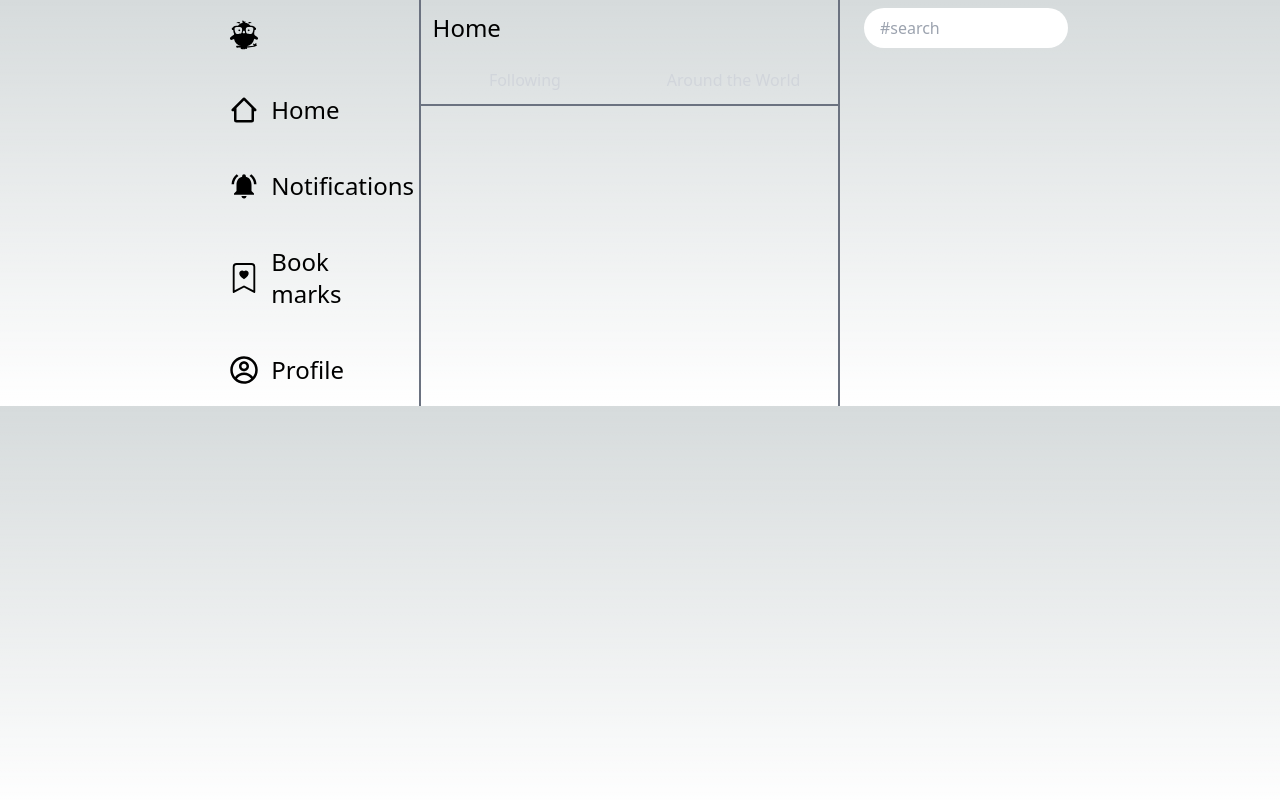
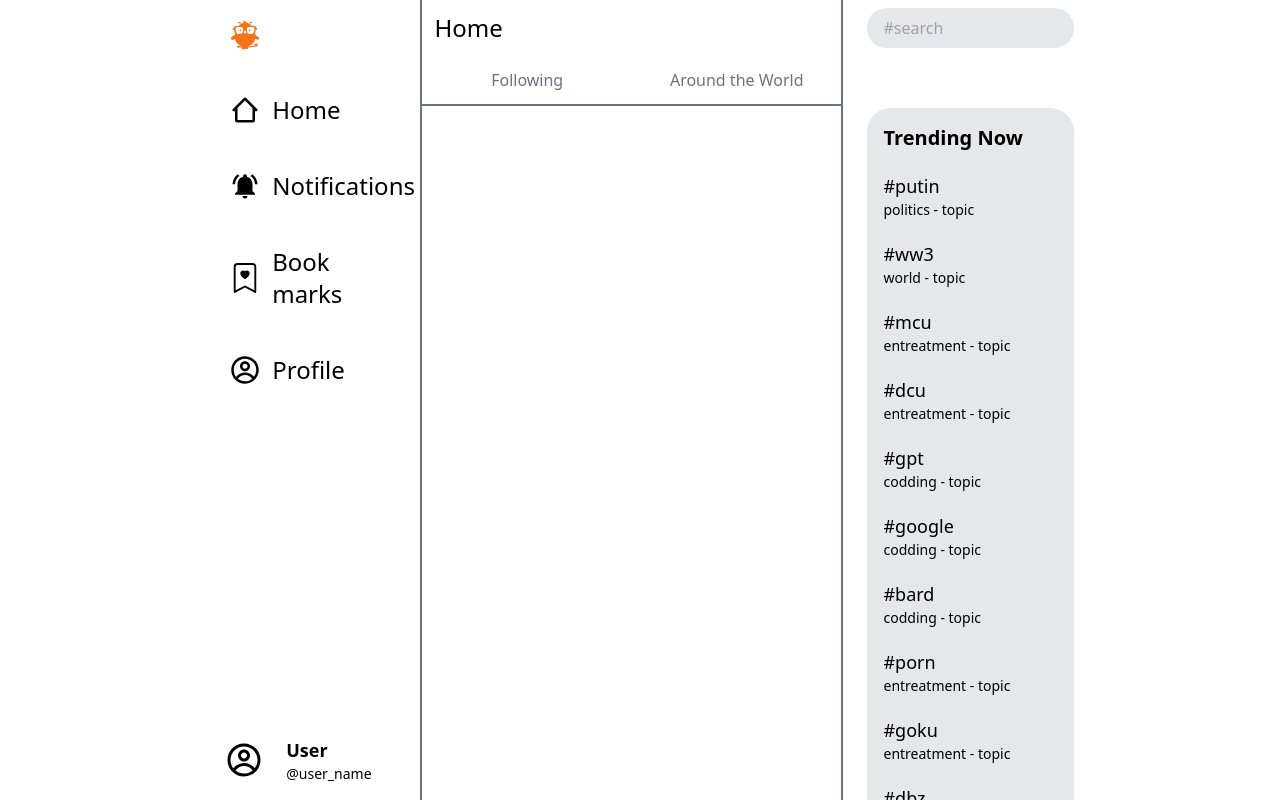
Before and after one commit to Nishikaru/Cuckoos, a Next.js app in the folder cuckoos/: page / in a window 1280 px wide. Built offline with nearby package versions, Linux system fonts and the light colour scheme.

Commit message:
trending section done

```diff
--- a/cuckoos/common/navbar/Navbar.jsx
+++ b/cuckoos/common/navbar/Navbar.jsx
@@ -1,17 +1,20 @@
-import { navData } from '@/data/navData';
-import React from 'react';
-import {GiHummingbird} from 'react-icons/gi'
-import NavLinks from './nav_links/NavLinks';
+import { navData } from "@/data/navData";
+import React from "react";
+import NavLinks from "./nav_links/NavLinks";
+import ProfilePic from "./nav_links/profile_pic/ProfilePic";
 
 const Navbar = () => {
   return (
-    <div className='w-full flex flex-row-reverse'>
-      <div className='w-1/2'>
-      <div className='p-2 flex flex-col gap-5'>
-        {
-          navData.map((item,index)=><NavLinks key={index} item={item} />)
-        }
-      </div>
+    <div className="w-full h-full flex flex-row-reverse">
+      <div className="w-1/2 flex flex-col justify-between">
+        <div className="p-2 flex flex-col gap-5">
+          {navData.map((item, index) => (
+            <NavLinks key={index} index={index} item={item} />
+          ))}
+        </div>
+        <div className="p-2">
+          <ProfilePic />
+        </div>
       </div>
     </div>
   );
--- a/cuckoos/common/navbar/nav_links/NavLinks.jsx
+++ b/cuckoos/common/navbar/nav_links/NavLinks.jsx
@@ -1,11 +1,11 @@
-import React from 'react';
+import React from "react";
 // import {GiHummingbird} from 'react-icons/gi'
 
-const NavLinks = ({item}) => {
+const NavLinks = ({ item,index }) => {
   return (
-    <div className='flex items-center gap-3 rounded-full w-fit cursor-pointer hover:bg-gray-500/30 p-3 text-3xl'>
-      <div className='w-fit flex justify-center items-center'>{item.icon}</div>
-      {item.label?<div className='text-2xl'>{item.label}</div>:null}
+    <div className="flex items-center gap-3 rounded-full w-fit cursor-pointer hover:bg-gray-500/30 p-3 text-3xl">
+      <div style={index==0?{color:"#F97316"}:null} className="w-fit flex justify-center items-center">{item.icon}</div>
+      {item.label ? <div className="text-2xl">{item.label}</div> : null}
     </div>
   );
 };
--- /dev/null
+++ b/cuckoos/common/navbar/nav_links/profile_pic/ProfilePic.jsx
@@ -0,0 +1,18 @@
+import React from 'react';
+import {CgProfile} from 'react-icons/cg'
+
+const ProfilePic = () => {
+  return (
+    <div className='p-2 flex gap-6 items-center rounded-full w-fit cursor-pointer hover:bg-gray-500/30 text-3xl pr-10'>
+      <div className='text-4xl'>
+        <CgProfile/>
+      </div>
+      <div>
+        <div className='text-lg font-semibold'>User</div>
+        <div className='text-sm'>@user_name</div>
+      </div>
+    </div>
+  );
+};
+
+export default ProfilePic;
--- a/cuckoos/components/home/Main.jsx
+++ b/cuckoos/components/home/Main.jsx
@@ -5,7 +5,7 @@ import Trending from '../trending/Trending';
 
 const Main = () => {
   return (
-    <div className='flex flex-col-reverse lg:flex-row w-full'>
+    <div className='flex flex-col-reverse lg:flex-row w-full h-screen'>
       <Navbar/>
       <Feeds/>
       <Trending/>
--- a/cuckoos/components/home/feeds/feeds_head/FeedsHead.jsx
+++ b/cuckoos/components/home/feeds/feeds_head/FeedsHead.jsx
@@ -6,7 +6,7 @@ const FeedsHead = () => {
       <div className='p-3'>
         <h1 className='text-2xl font-medium'>Home</h1>
       </div>
-      <div className='flex w-full text-center text-gray-300'>
+      <div className='flex w-full text-center text-gray-500'>
         <div className='w-full cursor-pointer hover:bg-gray-500/30 p-3 transition-all'>
           <h2>Following</h2>
         </div>
--- a/cuckoos/components/trending/Trending.jsx
+++ b/cuckoos/components/trending/Trending.jsx
@@ -1,10 +1,22 @@
-import React from 'react';
-import SearchBox from './search/SearchBox';
+import React from "react";
+import SearchBox from "./search/SearchBox";
+import { trendingData } from "@/data/trendingData";
 
 const Trending = () => {
   return (
-    <div className='w-full p-2 pl-6'>
-      <SearchBox/>
+    <div className="w-full h-full overflow-auto scrollbar-hide pl-2 pl-6 flex flex-col gap-6">
+      <div className="w-full sticky top-0 bg-white pt-2 pb-4">
+      <SearchBox />
+      </div>
+      <div className="w-1/2 mt-5 bg-gray-200 dark:bg-zinc-600/50 rounded-3xl py-4 flex flex-col gap-5 items-start justify-center">
+        <div className="font-semibold text-xl px-4">Trending Now</div>
+        {trendingData.map((item, index) => (
+          <div key={index} className="hover:bg-gray-300 dark:hover:bg-zinc-600 cursor-pointer w-full transition-all px-4">
+            <div className="font-medium text-lg">{item.tag}</div>
+            <div className="text-sm">{item.topic} - topic</div>
+          </div>
+        ))}
+      </div>
     </div>
   );
 };
--- a/cuckoos/components/trending/search/SearchBox.jsx
+++ b/cuckoos/components/trending/search/SearchBox.jsx
@@ -1,10 +1,16 @@
-import React from 'react';
+import React from "react";
 
 const SearchBox = () => {
   return (
     <div>
-      <form className='w-1/2'>
-        <input className='w-full p-2 px-4 rounded-3xl focus:dark:bg-black' placeholder='#search' type="text" name="" id="" />
+      <form className="w-1/2">
+        <input
+          className="w-full p-2 px-4 rounded-3xl focus:dark:bg-black bg-gray-200 dark:bg-zinc-600/50"
+          placeholder="#search"
+          type="text"
+          name=""
+          id=""
+        />
       </form>
     </div>
   );
--- /dev/null
+++ b/cuckoos/data/trendingData.jsx
@@ -0,0 +1,62 @@
+export const trendingData = [
+  {
+    tag: "#putin",
+    topic:"politics",
+    link: "/#",
+  },
+  {
+    tag: "#ww3",
+    topic:"world",
+    link: "/#",
+  },
+  {
+    tag: "#mcu",
+    topic:"entreatment",
+    link: "/#",
+  },
+  {
+    tag: "#dcu",
+    topic:"entreatment",
+    link: "/#",
+  },
+  {
+    tag: "#gpt",
+    topic:"codding",
+    link: "/#",
+  },
+  {
+    tag: "#google",
+    topic:"codding",
+    link: "/#",
+  },
+  {
+    tag: "#bard",
+    topic:"codding",
+    link: "/#",
+  },
+  {
+    tag: "#porn",
+    topic:"entreatment",
+    link: "/#",
+  },
+  {
+    tag: "#goku",
+    topic:"entreatment",
+    link: "/#",
+  },
+  {
+    tag: "#dbz",
+    topic:"entreatment",
+    link: "/#",
+  },
+  {
+    tag: "#man-0f-steel",
+    topic:"entreatment",
+    link: "/#",
+  },
+  {
+    tag: "#spider-man",
+    topic:"entreatment",
+    link: "/#",
+  },
+];
--- a/cuckoos/styles/globals.css
+++ b/cuckoos/styles/globals.css
@@ -2,110 +2,13 @@
 @tailwind components;
 @tailwind utilities;
 
-:root {
-  --max-width: 1100px;
-  --border-radius: 12px;
-  --font-mono: ui-monospace, Menlo, Monaco, 'Cascadia Mono', 'Segoe UI Mono',
-    'Roboto Mono', 'Oxygen Mono', 'Ubuntu Monospace', 'Source Code Pro',
-    'Fira Mono', 'Droid Sans Mono', 'Courier New', monospace;
-
-  --foreground-rgb: 0, 0, 0;
-  --background-start-rgb: 214, 219, 220;
-  --background-end-rgb: 255, 255, 255;
-
-  --primary-glow: conic-gradient(
-    from 180deg at 50% 50%,
-    #16abff33 0deg,
-    #0885ff33 55deg,
-    #54d6ff33 120deg,
-    #0071ff33 160deg,
-    transparent 360deg
-  );
-  --secondary-glow: radial-gradient(
-    rgba(255, 255, 255, 1),
-    rgba(255, 255, 255, 0)
-  );
-
-  --tile-start-rgb: 239, 245, 249;
-  --tile-end-rgb: 228, 232, 233;
-  --tile-border: conic-gradient(
-    #00000080,
-    #00000040,
-    #00000030,
-    #00000020,
-    #00000010,
-    #00000010,
-    #00000080
-  );
-
-  --callout-rgb: 238, 240, 241;
-  --callout-border-rgb: 172, 175, 176;
-  --card-rgb: 180, 185, 188;
-  --card-border-rgb: 131, 134, 135;
+/* For Webkit-based browsers (Chrome, Safari and Opera) */
+.scrollbar-hide::-webkit-scrollbar {
+  display: none;
 }
 
-@media (prefers-color-scheme: dark) {
-  :root {
-    --foreground-rgb: 255, 255, 255;
-    --background-start-rgb: 0, 0, 0;
-    --background-end-rgb: 0, 0, 0;
-
-    --primary-glow: radial-gradient(rgba(1, 65, 255, 0.4), rgba(1, 65, 255, 0));
-    --secondary-glow: linear-gradient(
-      to bottom right,
-      rgba(1, 65, 255, 0),
-      rgba(1, 65, 255, 0),
-      rgba(1, 65, 255, 0.3)
-    );
-
-    --tile-start-rgb: 2, 13, 46;
-    --tile-end-rgb: 2, 5, 19;
-    --tile-border: conic-gradient(
-      #ffffff80,
-      #ffffff40,
-      #ffffff30,
-      #ffffff20,
-      #ffffff10,
-      #ffffff10,
-      #ffffff80
-    );
-
-    --callout-rgb: 20, 20, 20;
-    --callout-border-rgb: 108, 108, 108;
-    --card-rgb: 100, 100, 100;
-    --card-border-rgb: 200, 200, 200;
-  }
+/* For IE, Edge and Firefox */
+.scrollbar-hide {
+  -ms-overflow-style: none;  /* IE and Edge */
+  scrollbar-width: none;  /* Firefox */
 }
-
-* {
-  box-sizing: border-box;
-  padding: 0;
-  margin: 0;
-}
-
-html,
-body {
-  max-width: 100vw;
-  overflow-x: hidden;
-}
-
-body {
-  color: rgb(var(--foreground-rgb));
-  background: linear-gradient(
-      to bottom,
-      transparent,
-      rgb(var(--background-end-rgb))
-    )
-    rgb(var(--background-start-rgb));
-}
-
-a {
-  color: inherit;
-  text-decoration: none;
-}
-
-@media (prefers-color-scheme: dark) {
-  html {
-    color-scheme: dark;
-  }
-}
```
Also changed, not shown: cuckoos/data/navData.jsx (+17 -17 lines).
